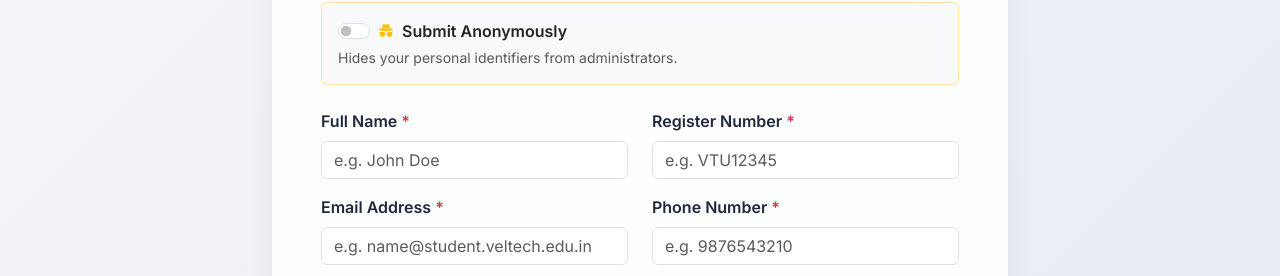
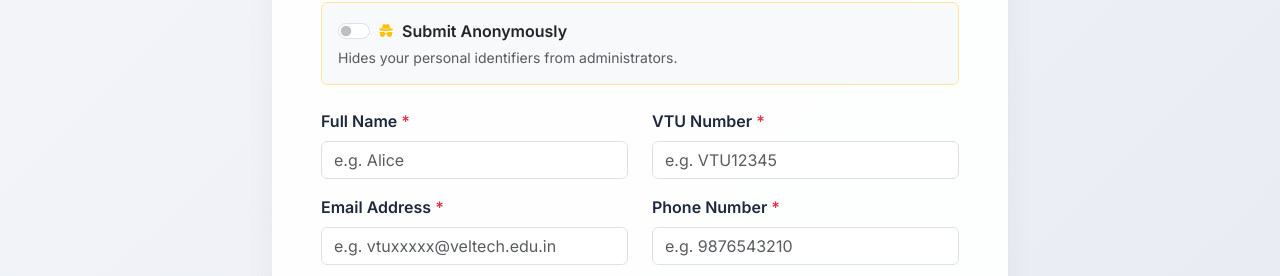
Before and after one commit to thiranprivateltd-cloud/grievance360, a React (Vite) app in the folder stage2-fullstack/frontend/: page /submit in a window 1280 px wide. Shown: the part 524-800 px from the top of the page. Built offline with nearby package versions, Linux system fonts and the light colour scheme; no server answers.

Commit message:
Update Submit.jsx

```diff
--- a/stage2-fullstack/frontend/src/pages/Submit.jsx
+++ b/stage2-fullstack/frontend/src/pages/Submit.jsx
@@ -241,7 +241,7 @@ function Submit() {
                         type="text"
                         className="form-control"
                         id="name"
-                        placeholder="e.g. John Doe"
+                        placeholder="e.g. Alice"
                         value={formData.name}
                         onChange={handleChange}
                         disabled={isAnonymous}
@@ -250,7 +250,7 @@ function Submit() {
                       <div className="invalid-feedback">Full Name is required.</div>
                     </div>
                     <div className="col-md-6 mb-3">
-                      <label htmlFor="registerNumber" className="form-label fw-semibold">Register Number {!isAnonymous && <span className="text-danger">*</span>}</label>
+                      <label htmlFor="registerNumber" className="form-label fw-semibold">VTU Number {!isAnonymous && <span className="text-danger">*</span>}</label>
                       <input
                         type="text"
                         className="form-control"
@@ -272,7 +272,7 @@ function Submit() {
                         type="email"
                         className="form-control"
                         id="email"
-                        placeholder="e.g. name@student.veltech.edu.in"
+                        placeholder="e.g. vtuxxxxx@veltech.edu.in"
                         value={formData.email}
                         onChange={handleChange}
                         disabled={isAnonymous}
@@ -516,7 +516,7 @@ function Submit() {
                           type="text"
                           className="form-control"
                           id="busRoute"
-                          placeholder="e.g. Route 24 (Tambaram)"
+                          placeholder="e.g. Tambaram"
                           value={busData.busRoute}
                           onChange={handleBusChange}
                           required
@@ -544,12 +544,12 @@ function Submit() {
                           type="text"
                           className="form-control"
                           id="busNumber"
-                          placeholder="e.g. TN-05-AB-1234"
+                          placeholder="e.g. 201"
                           value={busData.busNumber}
                           onChange={handleBusChange}
                           required
                         />
-                        <div className="invalid-feedback">Please specify the bus plate number.</div>
+                        <div className="invalid-feedback">Please specify the bus number.</div>
                       </div>
                     </div>
                   </div>
```
